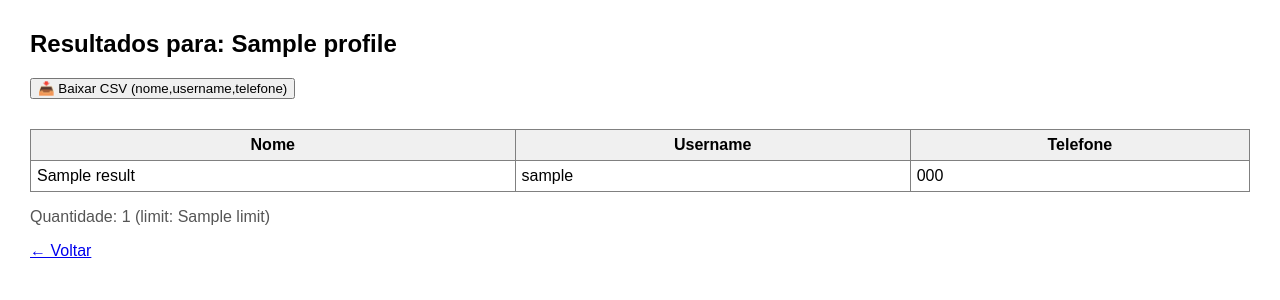
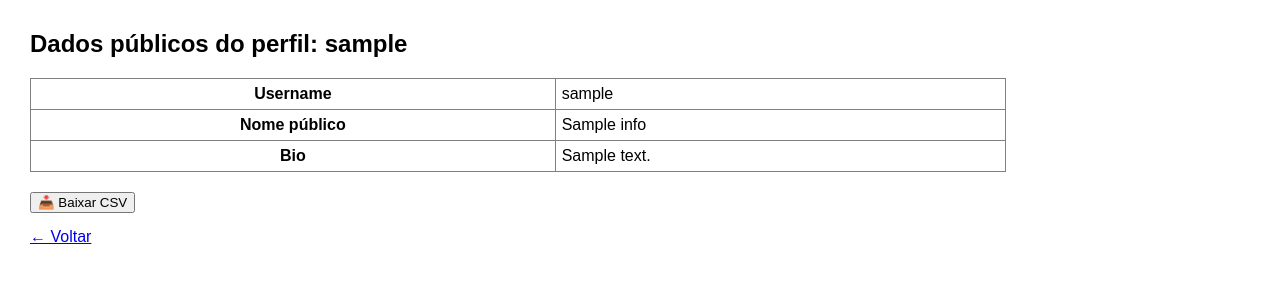
Before and after one commit to G7designer07/instagram-phone-finder, a Flask app: template templates/results.html in a window 1280 px wide. Shown: the top 300 px of the page. Run offline with Flask 3, Linux system fonts and the light colour scheme; the template is opened without the code that fills it: most values are stand-ins (such as "Sample title", 1, 10 or a date in 2020).

Commit message:
Update results.html

```diff
--- a/templates/results.html
+++ b/templates/results.html
@@ -1,35 +1,32 @@
-<!doctype html>
+<!DOCTYPE html>
 <html lang="pt-br">
 <head>
-  <meta charset="utf-8">
-  <title>Resultados - {{ profile }}</title>
+  <meta charset="UTF-8">
+  <title>Resultado - {{ info.username }}</title>
 </head>
-<body style="font-family: Arial, sans-serif; margin:30px;">
-  <h2>Resultados para: {{ profile }}</h2>
+<body style="font-family: Arial; margin:30px;">
+  <h2>Dados públicos do perfil: {{ info.username }}</h2>
 
-  <form action="/download" method="post" style="display:inline-block; margin-bottom:10px;">
-    <input type="hidden" name="profile" value="{{ profile }}">
-    <input type="hidden" name="limit" value="{{ limit }}">
-    <button type="submit">📥 Baixar CSV (nome,username,telefone)</button>
+  <table border="1" cellpadding="6" cellspacing="0" style="border-collapse:collapse; width:80%; margin-top:20px;">
+    <tr>
+      <th>Username</th>
+      <td>{{ info.username }}</td>
+    </tr>
+    <tr>
+      <th>Nome público</th>
+      <td>{{ info.public_name }}</td>
+    </tr>
+    <tr>
+      <th>Bio</th>
+      <td>{{ info.bio }}</td>
+    </tr>
+  </table>
+
+  <form action="/download" method="post" style="margin-top:20px;">
+    <input type="hidden" name="username" value="{{ info.username }}">
+    <button type="submit">📥 Baixar CSV</button>
   </form>
 
-  <table border="1" cellpadding="6" cellspacing="0" style="margin-top:20px; border-collapse:collapse; width:100%;">
-    <thead style="background:#f0f0f0;">
-      <tr><th>Nome</th><th>Username</th><th>Telefone</th></tr>
-    </thead>
-    <tbody>
-      {% for r in results %}
-        <tr>
-          <td>{{ r.name }}</td>
-          <td>{{ r.username }}</td>
-          <td>{{ r.phone if r.phone else "-" }}</td>
-        </tr>
-      {% endfor %}
-    </tbody>
-  </table>
-
-  <p style="margin-top:16px; color:#555;">Quantidade: {{ results|length }} (limit: {{ limit }})</p>
-
-  <p style="margin-top:12px;"><a href="/">← Voltar</a></p>
+  <p style="margin-top:15px;"><a href="/">← Voltar</a></p>
 </body>
 </html>
```
